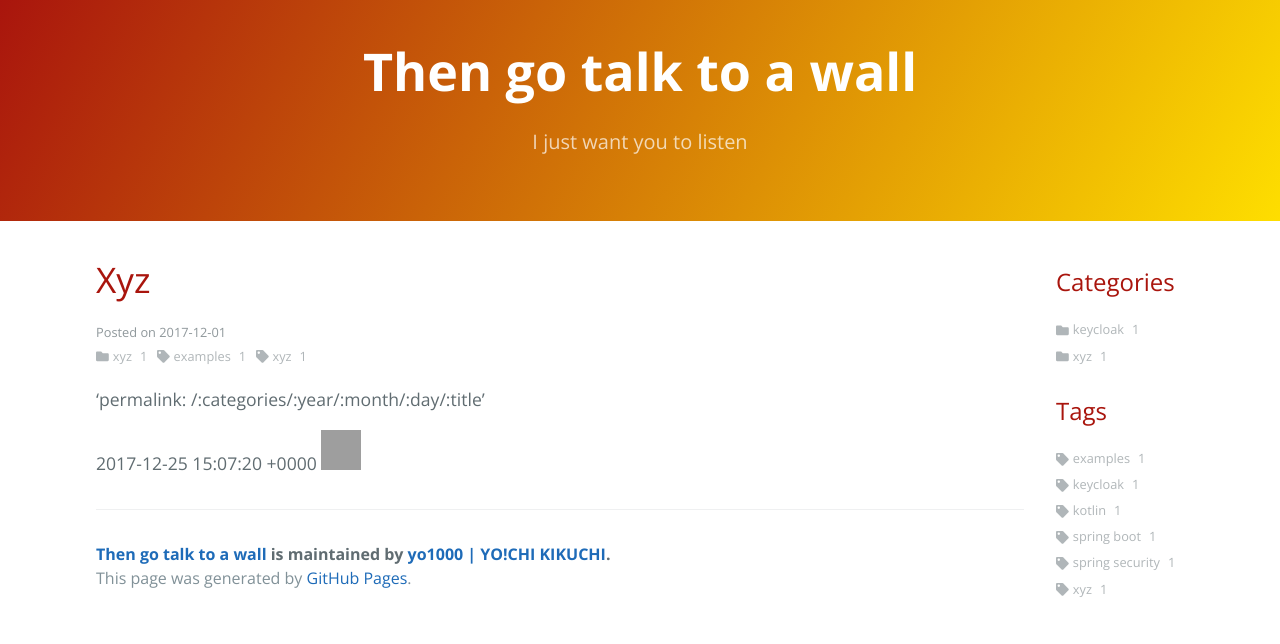
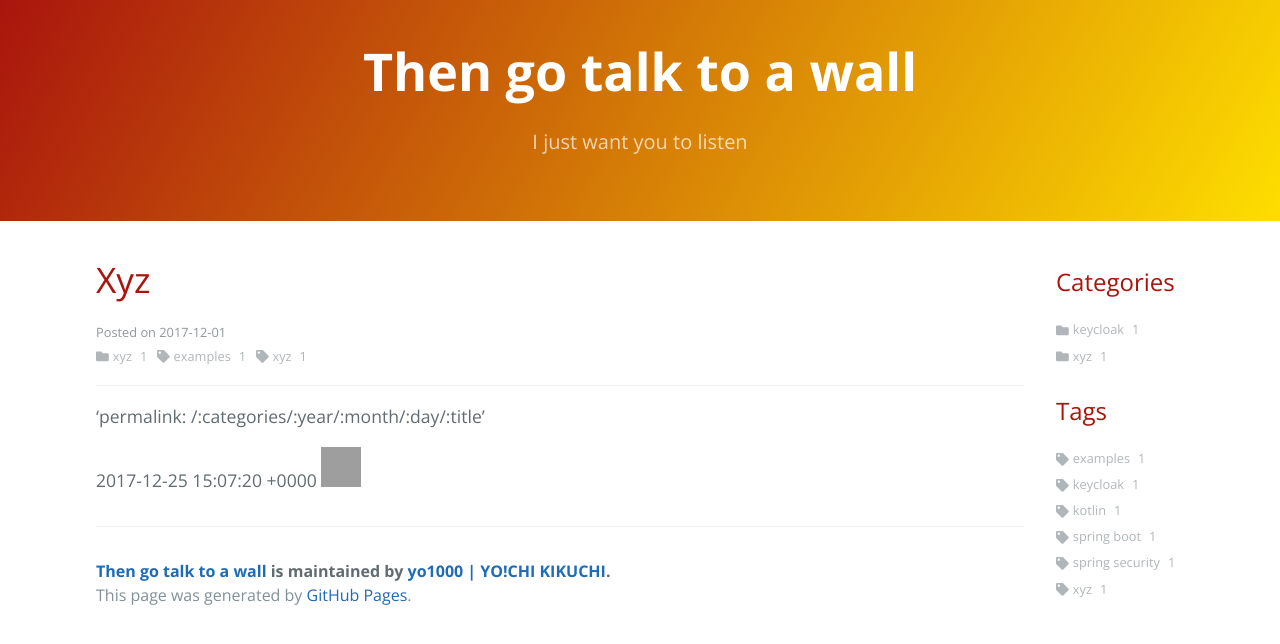
Before and after one commit to yo1000/blog.yo1000.com, a Jekyll site: the page built from _posts/2017-12-01-xyz.md, in a window 1280 px wide. Shown: the top 644 px of the page. Built offline with Jekyll 4.4.1, drawn with Linux system fonts in a browser that asks for light colours; grey boxes are pictures that could not be loaded.

Commit message:
Update overwrite.css

```diff
--- a/res/site/css/overwrite.css
+++ b/res/site/css/overwrite.css
@@ -31,6 +31,8 @@
 
 .meta-content {
   margin: 0 auto;
+  padding-bottom: 1rem;
+  border-bottom: solid 1px #eff0f1;
 }
 
 .meta-content ul {
```
